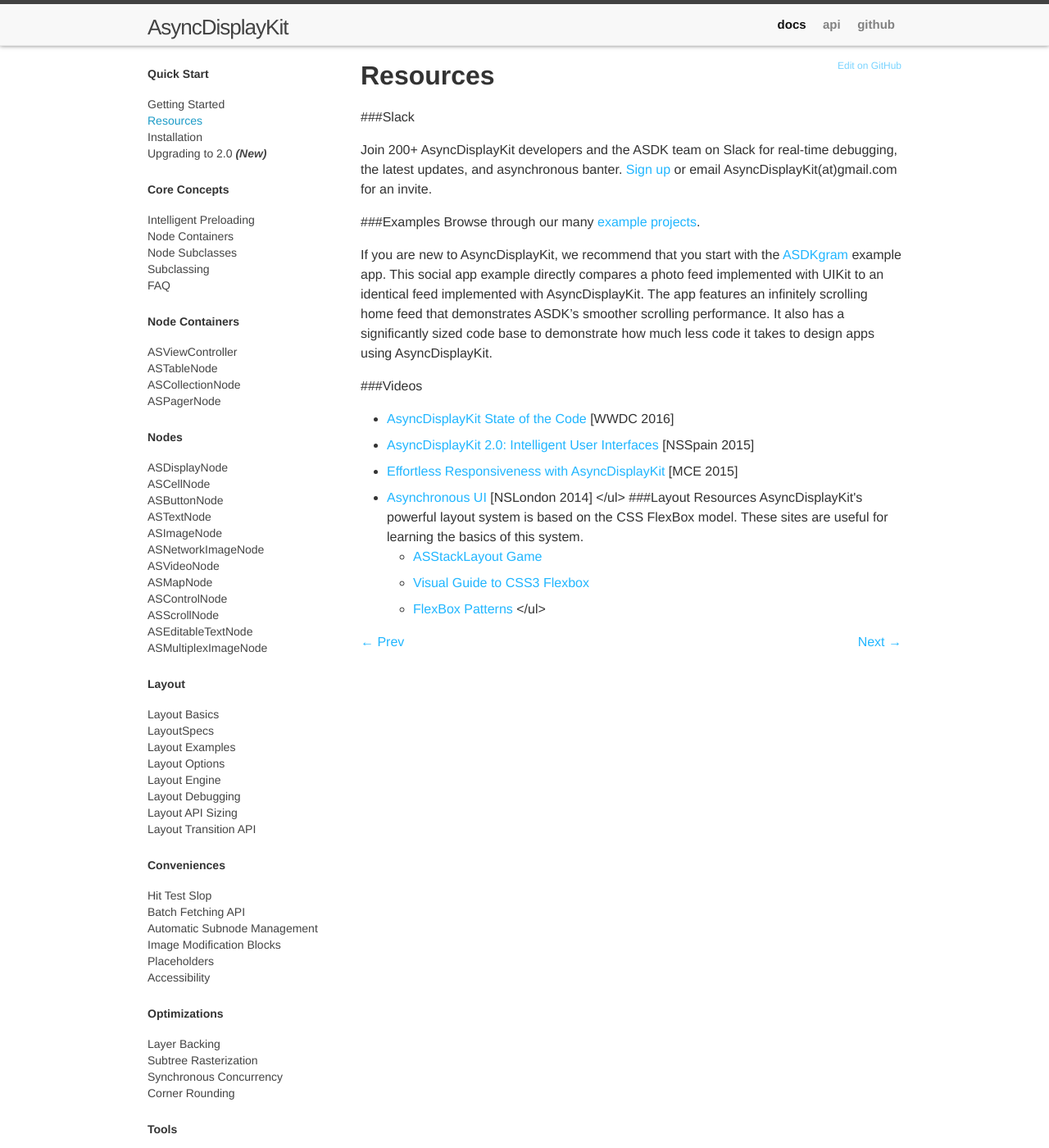
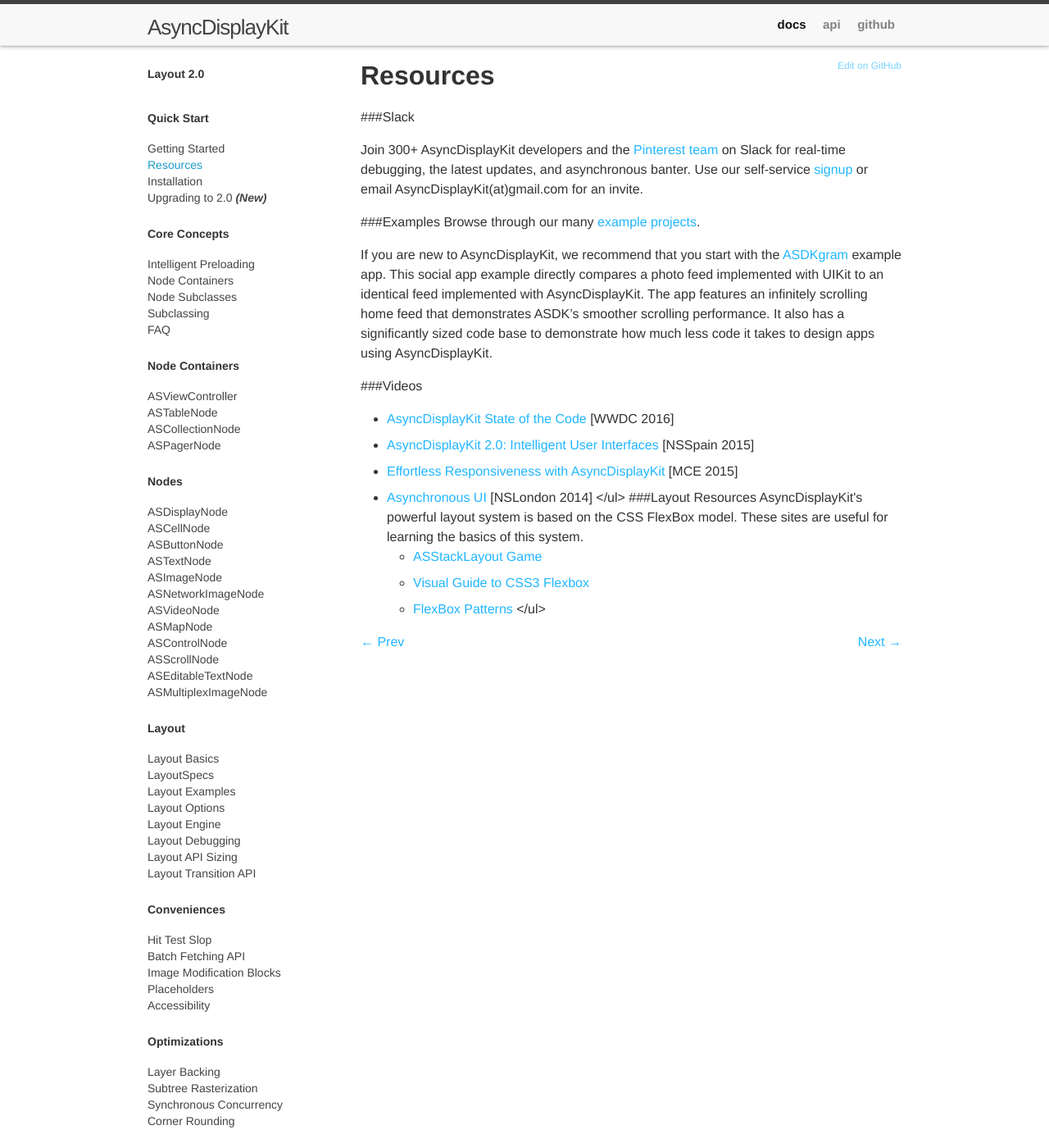
Before and after one commit to AsyncDisplayKit/Documentation, a Jekyll site: the page built from docs/_docs/resources.md, in a window 1280 px wide and 1400 px high. Shown: the whole window at 82% size. Built offline with Jekyll 4.4.1, drawn with Linux system fonts in a browser that asks for light colours; comment, search, counter and statistics services are not loaded; some of the changed text lies outside the part shown.

```diff
--- a/docs/_docs/resources.md
+++ b/docs/_docs/resources.md
@@ -8,7 +8,7 @@
 
 ###Slack
 
-Join 200+ AsyncDisplayKit developers and the ASDK team on Slack for real-time debugging, the latest updates, and asynchronous banter.  <a href="http://asdk-slack-auto-invite.herokuapp.com">Sign up</a> or email AsyncDisplayKit(at)gmail.com for an invite.
+Join 300+ AsyncDisplayKit developers and the <a href="team.html">Pinterest team</a> on Slack for real-time debugging, the latest updates, and asynchronous banter. Use our self-service <a href="http://asdk-slack-auto-invite.herokuapp.com">signup</a> or email AsyncDisplayKit(at)gmail.com for an invite.
 
 ###Examples
 Browse through our many <a href="https://github.com/facebook/AsyncDisplayKit/tree/master/examples">example projects</a>.
--- a/docs/_includes/footer.html
+++ b/docs/_includes/footer.html
@@ -1,5 +1,5 @@
 <footer class="copyright"-><div class='width'>
-a Facebook &amp; Pinterest collaboration &#x2665;
+a Facebook &amp; <a href="team.html">Pinterest</a> collaboration &#x2665;
 </div></footer>
 
 <script src="/static/linkify.js"></script>
--- a/docs/static/main.css
+++ b/docs/static/main.css
@@ -795,3 +795,12 @@
 .paddingBetweenCols tr:nth-child(even){
     background-color: #f2f2f2
 }
+
+.paddingBetweenColsNoColor th {
+    text-align: left;
+    padding: 15px 15px 15px 15px;
+}
+
+.paddingBetweenColsNoColor td {
+    padding: 15px 15px 15px 15px;
+}
```
Also changed, not shown: docs/_data/nav_docs.yml (+8 -1 lines), docs/_docs/team.md (added, +46 -0 lines), docs/_docs/automatic-subnode-mgmt.md (renamed from docs/_docs/implicit-hierarchy-mgmt.md), 1 other file.
